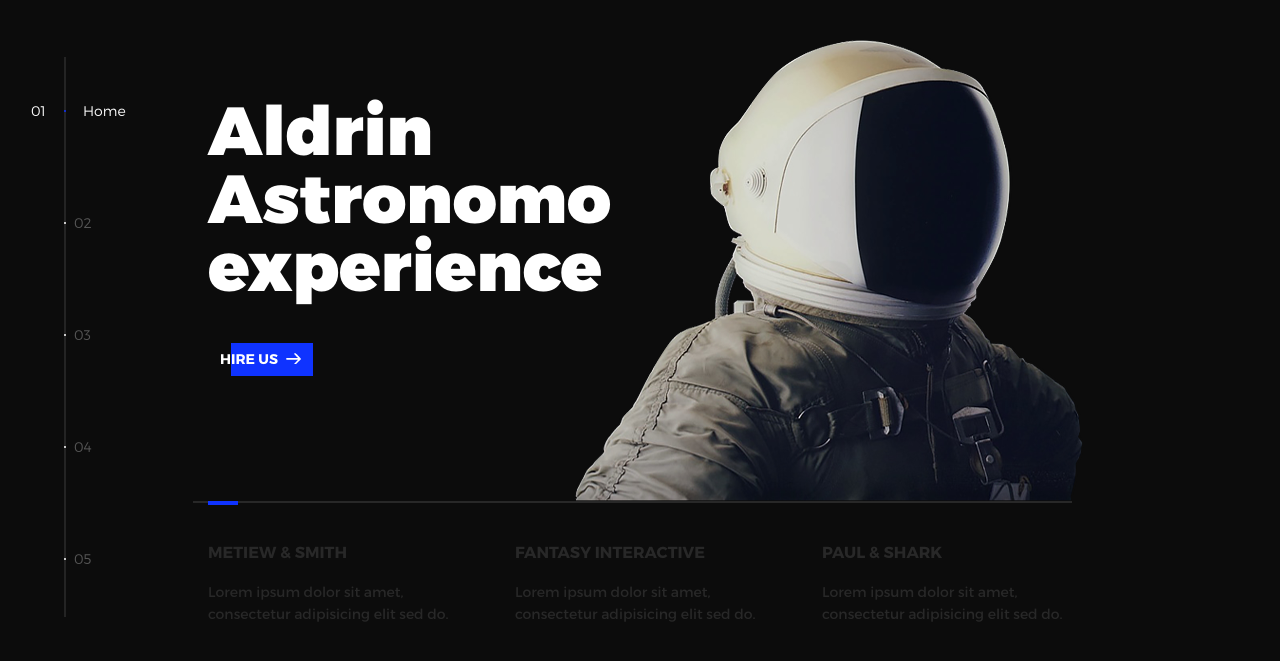
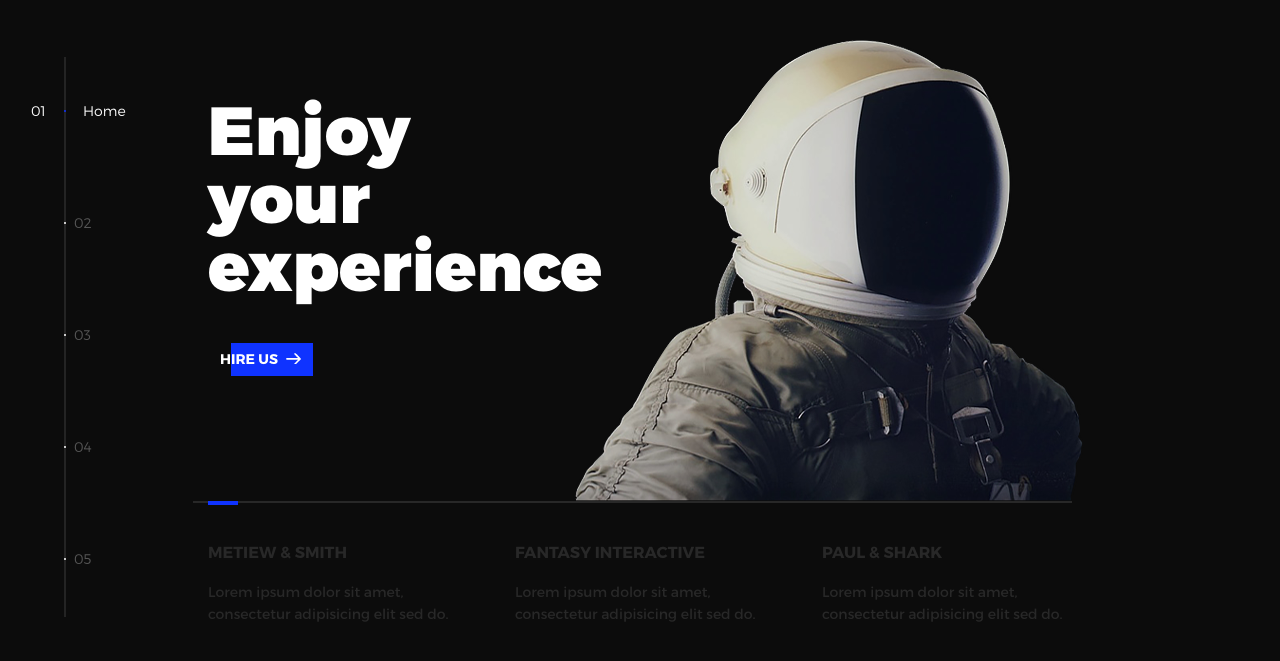
Before and after one commit to didin012/CICD-Pipeline-EC2-Jenkins-SonarQube-Docker, a plain HTML site: page index.html in a window 1280 px wide. Shown: the part 63-724 px from the top of the page. Drawn offline with nearby package versions, Linux system fonts and the light colour scheme.

Commit message:
Update index.html

```diff
--- a/index.html
+++ b/index.html
@@ -48,7 +48,7 @@
           <li class="l-section section section--is-active">
             <div class="intro">
               <div class="intro--banner">
-                <h1>Aldrin<br>Astronomo<br>experience</h1>
+                <h1>Enjoy<br>your<br>experience</h1>
                 <button class="cta">Hire Us
                   <svg version="1.1" id="Layer_1" xmlns="http://www.w3.org/2000/svg" xmlns:xlink="http://www.w3.org/1999/xlink" x="0px" y="0px" viewBox="0 0 150 118" style="enable-background:new 0 0 150 118;" xml:space="preserve">
                   <g transform="translate(0.000000,118.000000) scale(0.100000,-0.100000)">
```
